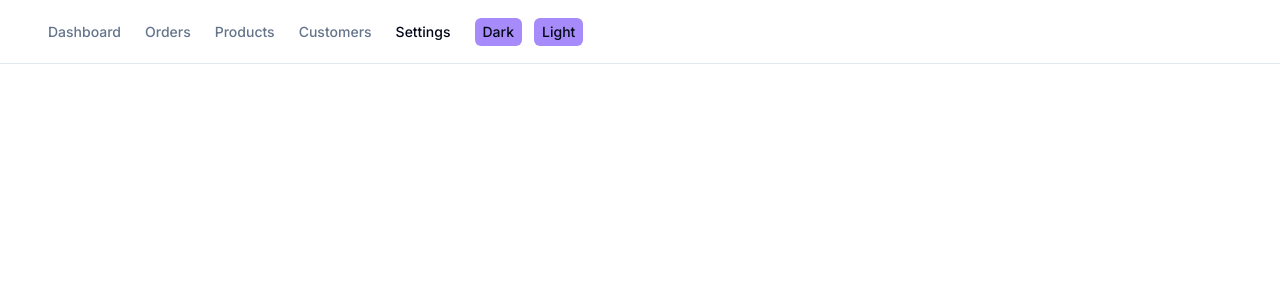
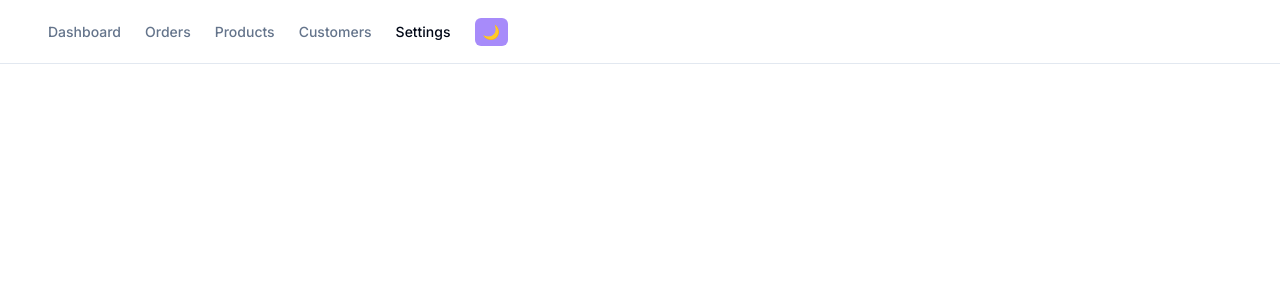
Before and after one commit to KhaiZulfa18/nextlevel, a Next.js app: page / in a window 1280 px wide. Shown: the top 300 px of the page. Built offline with nearby package versions, Linux system fonts and the light colour scheme.

Commit message:
fix dark mode button

```diff
--- a/package.json
+++ b/package.json
@@ -11,10 +11,10 @@
   "dependencies": {
     "@lucia-auth/adapter-prisma": "^4.0.1",
     "@prisma/client": "^5.19.1",
+    "@tabler/icons": "^3.14.0",
     "class-variance-authority": "^0.7.0",
     "clsx": "^2.1.1",
     "lucia": "^3.2.0",
-    "lucide-react": "^0.438.0",
     "next": "14.2.7",
     "next-themes": "^0.3.0",
     "oslo": "^1.2.1",
--- a/src/app/page.tsx
+++ b/src/app/page.tsx
@@ -1,12 +1,8 @@
-"use client";
-
 import Image from "next/image";
 import Link from "next/link";
-import { useTheme } from "next-themes";
+import ThemeToggle from "@/components/ThemeToggle";
 
 export default function Home() {
-
-    const { setTheme } = useTheme()
 
     return (
         <div className="flex min-h-screen w-full flex-col">
@@ -49,14 +45,7 @@ export default function Home() {
                         Settings
                     </Link>
 
-                    <div className="flex gap-3 justify-end">
-                        <button className="py-1 px-2 bg-violet-400 rounded-md" onClick={() => setTheme('dark')}>
-                            Dark
-                        </button>
-                        <button className="py-1 px-2 bg-violet-400 rounded-md" onClick={() => setTheme('light')}>
-                            Light
-                        </button>
-                    </div>
+                    <ThemeToggle/>
                 </nav>
             </header>
         </div>
--- /dev/null
+++ b/src/components/ThemeToggle.tsx
@@ -0,0 +1,15 @@
+"use client";
+import { useTheme } from "next-themes";
+
+export default function ThemeToggle() {
+
+    const { theme, setTheme } = useTheme();
+
+    return (
+        <div className="flex gap-3 justify-end">
+            <button className="py-1 px-2 bg-violet-400 rounded-md" onClick={() => setTheme(theme === 'dark' ? 'light' : 'dark')}>
+                {theme === 'dark' ? '☀️' : '🌙'}
+            </button>
+        </div>
+    )
+}
```
Also changed, not shown: 1 other file (tests, documents, lock files or other folders).
